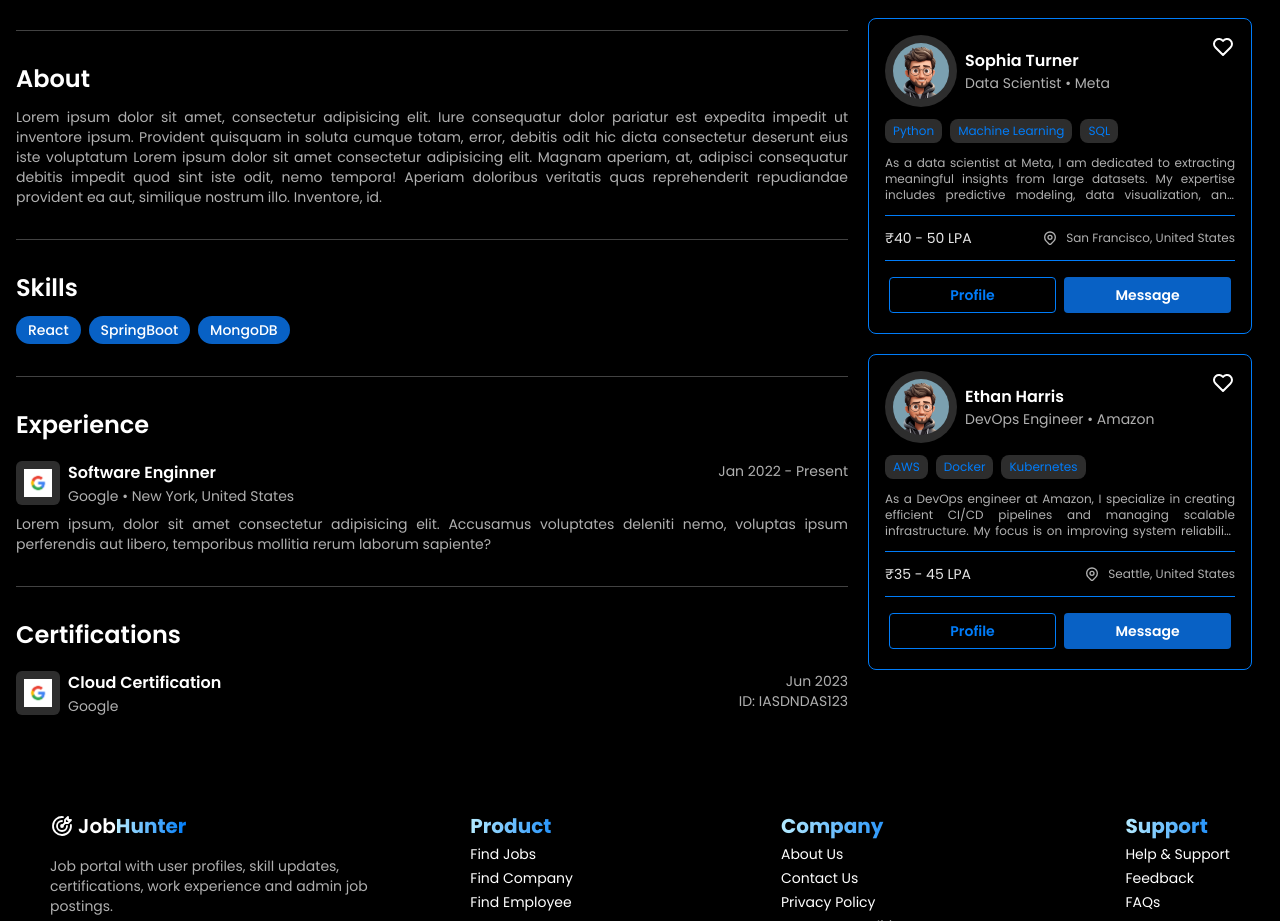
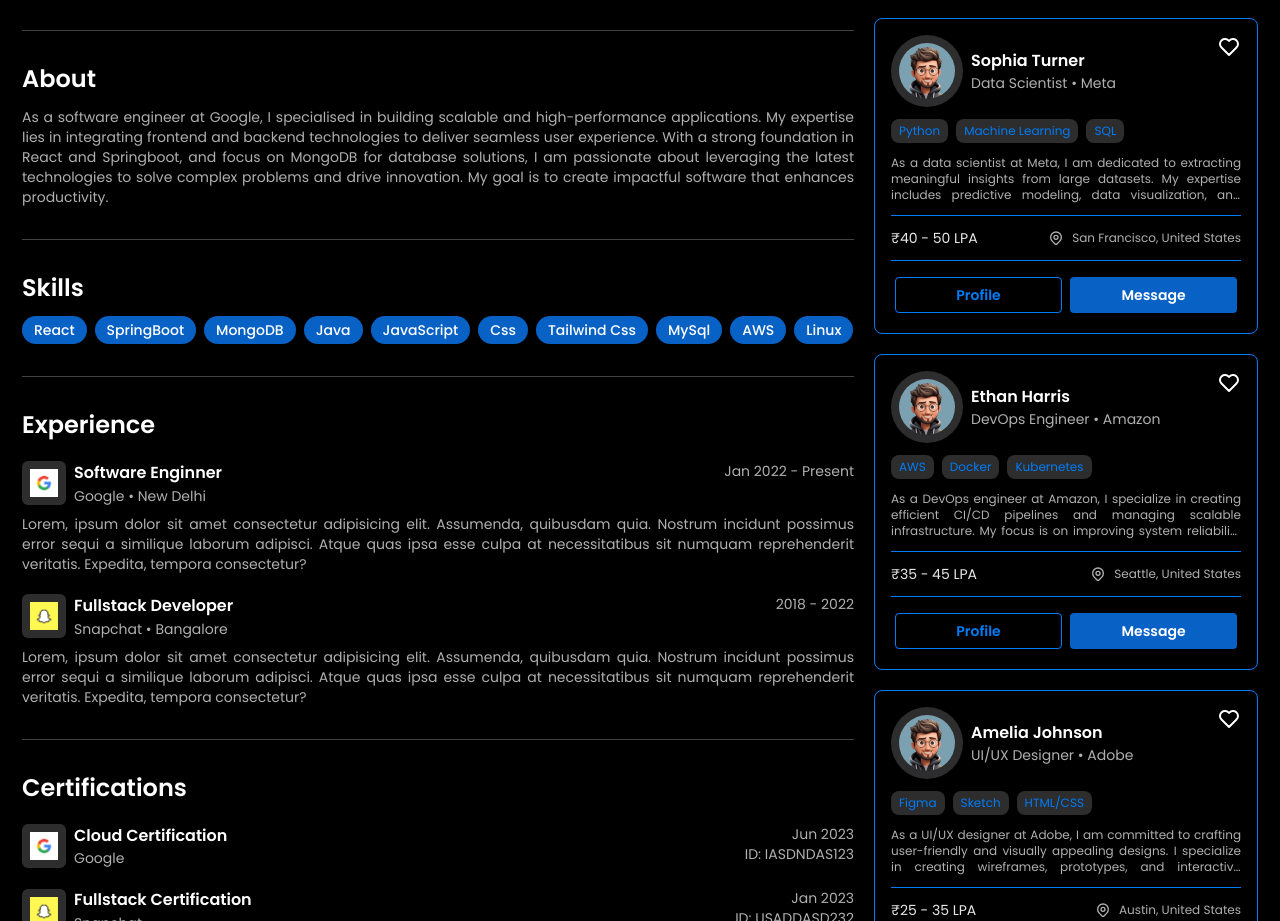
Before and after one commit to Shushant-Priyadarshi/JobPortal-Springboot, a React (Vite) app in the folder client_job_portal/: page /talent-profile in a window 1280 px wide. Shown: the part 531-1452 px from the top of the page. Built offline with nearby package versions, Linux system fonts and the light colour scheme.

Commit message:
made everything dynamic on profile page added multple exp and certi

```diff
--- a/client_job_portal/public/assets/data/FindTalentData.tsx
+++ b/client_job_portal/public/assets/data/FindTalentData.tsx
@@ -56,10 +56,10 @@
 
 export const dummyTalentData = [
   {
-    name: "Jarrod Wood",
+    name: "Shushant Priyadarshi",
     role: "Software Engineer",
     company: "Google",
-    topSkills: ["React" ,"Springboot" ,"Mysql"],
+    topSkills: ["React", "Springboot", "Mysql"],
     about:
       "As a software engineer at Google, I specialised in building scalable and high-performance applications. My expertise lies in integrating frontend and backend technologies to deliver seamless user experience. With a strong foundation in React and Springboot, and focus on MongoDB for database solutions, I am passionate about leveraging the latest technologies to solve complex problems and drive innovation. My goal is to create impactful software that enhances productivity.",
     expectedCTC: "₹48 - 60 LPA",
@@ -70,7 +70,7 @@
     name: "Sophia Turner",
     role: "Data Scientist",
     company: "Meta",
-    topSkills: ["Python","Machine Learning","SQL"],
+    topSkills: ["Python", "Machine Learning", "SQL"],
     about:
       "As a data scientist at Meta, I am dedicated to extracting meaningful insights from large datasets. My expertise includes predictive modeling, data visualization, and statistical analysis. I am passionate about utilizing machine learning to drive decision-making and innovation.",
     expectedCTC: "₹40 - 50 LPA",
@@ -81,7 +81,7 @@
     name: "Ethan Harris",
     role: "DevOps Engineer",
     company: "Amazon",
-    topSkills: ["AWS","Docker","Kubernetes"],
+    topSkills: ["AWS", "Docker", "Kubernetes"],
     about:
       "As a DevOps engineer at Amazon, I specialize in creating efficient CI/CD pipelines and managing scalable infrastructure. My focus is on improving system reliability and performance while automating complex workflows.",
     expectedCTC: "₹35 - 45 LPA",
@@ -92,7 +92,7 @@
     name: "Amelia Johnson",
     role: "UI/UX Designer",
     company: "Adobe",
-    topSkills: ["Figma","Sketch","HTML/CSS"],
+    topSkills: ["Figma", "Sketch", "HTML/CSS"],
     about:
       "As a UI/UX designer at Adobe, I am committed to crafting user-friendly and visually appealing designs. I specialize in creating wireframes, prototypes, and interactive designs that enhance user engagement.",
     expectedCTC: "₹25 - 35 LPA",
@@ -103,7 +103,7 @@
     name: "Liam Carter",
     role: "Full Stack Developer",
     company: "Microsoft",
-    topSkills: ["JavaScript","Node.js","Angular"],
+    topSkills: ["JavaScript", "Node.js", "Angular"],
     about:
       "As a full-stack developer at Microsoft, I am proficient in developing end-to-end web applications. My expertise spans building robust APIs, scalable backend systems, and dynamic user interfaces.",
     expectedCTC: "₹50 - 60 LPA",
@@ -114,7 +114,7 @@
     name: "Olivia Brown",
     role: "Cloud Architect",
     company: "IBM",
-    topSkills: ["Azure","Google Cloud","DevOps"],
+    topSkills: ["Azure", "Google Cloud", "DevOps"],
     about:
       "As a cloud architect at IBM, I specialize in designing and deploying cloud-based solutions. My expertise includes hybrid cloud architecture and implementing secure, scalable environments for enterprise needs.",
     expectedCTC: "₹55 - 70 LPA",
@@ -125,7 +125,7 @@
     name: "Noah Wilson",
     role: "Cybersecurity Analyst",
     company: "Cisco",
-    topSkills: ["Network Security","Penetration Testing","Firewalls"],
+    topSkills: ["Network Security", "Penetration Testing", "Firewalls"],
     about:
       "As a cybersecurity analyst at Cisco, I am focused on protecting systems from cyber threats. My expertise includes vulnerability assessments, incident response, and security policy development.",
     expectedCTC: "₹30 - 40 LPA",
@@ -136,7 +136,7 @@
     name: "Emma Davis",
     role: "Product Manager",
     company: "Apple",
-    topSkills: ["Agile","Leadership","Product Design"],
+    topSkills: ["Agile", "Leadership", "Product Design"],
     about:
       "As a product manager at Apple, I lead cross-functional teams to deliver innovative products. My strengths lie in strategic planning, market analysis, and delivering customer-centric solutions.",
     expectedCTC: "₹60 - 75 LPA",
@@ -147,7 +147,7 @@
     name: "Mason Lee",
     role: "Backend Developer",
     company: "Netflix",
-    topSkills: ["Java","PostgreSQL","Springboot"],
+    topSkills: ["Java", "PostgreSQL", "Springboot"],
     about:
       "As a backend developer at Netflix, I focus on building efficient and scalable server-side applications. My expertise includes API development, database management, and ensuring system robustness.",
     expectedCTC: "₹45 - 55 LPA",
@@ -158,7 +158,7 @@
     name: "Ava Martinez",
     role: "AI Engineer",
     company: "OpenAI",
-    topSkills: ["Deep Learning","NLP","TensorFlow"],
+    topSkills: ["Deep Learning", "NLP", "TensorFlow"],
     about:
       "As an AI engineer at OpenAI, I am driven to develop cutting-edge artificial intelligence solutions. My work focuses on natural language processing, neural networks, and advancing AI technologies for real-world applications.",
     expectedCTC: "₹70 - 85 LPA",
@@ -169,7 +169,7 @@
     name: "Evelyn Walker",
     role: "Blockchain Developer",
     company: "Ripple",
-    topSkills: ["Ethereum","Solidity","Smart Contracts"],
+    topSkills: ["Ethereum", "Solidity", "Smart Contracts"],
     about:
       "As a blockchain developer at Ripple, I create decentralized applications and smart contracts. My focus is on leveraging blockchain technology to build secure and efficient financial solutions.",
     expectedCTC: "₹50 - 65 LPA",
@@ -180,7 +180,7 @@
     name: "Benjamin Hall",
     role: "Mobile App Developer",
     company: "Uber",
-    topSkills: ["Kotlin","Swift","Flutter"],
+    topSkills: ["Kotlin", "Swift", "Flutter"],
     about:
       "As a mobile app developer at Uber, I specialize in creating user-friendly and performance-optimized applications. My expertise spans native and cross-platform app development to deliver seamless user experiences.",
     expectedCTC: "₹40 - 50 LPA",
@@ -188,3 +188,46 @@
     image: "avatar-img",
   },
 ];
+
+export const profileData = {
+
+    bannerImg: "banner.jpg",
+    avatarImg: "avatar-img.png",
+    name: "Shushant Priyadarshi",
+    role: "Software Enginner",
+    company: "Google",
+    location: "Prayagraj",
+    about:"As a software engineer at Google, I specialised in building scalable and high-performance applications. My expertise lies in integrating frontend and backend technologies to deliver seamless user experience. With a strong foundation in React and Springboot, and focus on MongoDB for database solutions, I am passionate about leveraging the latest technologies to solve complex problems and drive innovation. My goal is to create impactful software that enhances productivity.",
+    skills:["React","SpringBoot","MongoDB","Java","JavaScript","Css","Tailwind Css","MySql","AWS","Linux"],
+    experience:[
+      {
+      role:"Software Enginner",
+      company:"Google",
+      location:"New Delhi",
+      time:"Jan 2022 - Present",
+      description:"  Lorem, ipsum dolor sit amet consectetur adipisicing elit. Assumenda, quibusdam quia. Nostrum incidunt possimus error sequi a similique laborum adipisci. Atque quas ipsa esse culpa at necessitatibus sit numquam reprehenderit veritatis. Expedita, tempora consectetur?"
+    },
+    {
+      role:"Fullstack Developer",
+      company:"Snapchat",
+      location:"Bangalore",
+      time:"2018 - 2022",
+      description:"  Lorem, ipsum dolor sit amet consectetur adipisicing elit. Assumenda, quibusdam quia. Nostrum incidunt possimus error sequi a similique laborum adipisci. Atque quas ipsa esse culpa at necessitatibus sit numquam reprehenderit veritatis. Expedita, tempora consectetur?"
+    },
+  ],
+  certificate:[
+    {
+      name:"Cloud Certification",
+      issuedBy:"Google",
+      issuedAt:"Jun 2023",
+      issuedId:"IASDNDAS123"
+    },
+    {
+      name:"Fullstack Certification",
+      issuedBy:"Snapchat",
+      issuedAt:"Jan 2023",
+      issuedId:"USADDASD232"
+    },
+  ]
+
+};
--- a/client_job_portal/src/Pages/TalentProfilePage.tsx
+++ b/client_job_portal/src/Pages/TalentProfilePage.tsx
@@ -3,6 +3,7 @@
 import { Link } from "react-router-dom";
 import Profile from "../components/TalentProfilePage/Profile";
 import RecommendedTalents from "../components/TalentProfilePage/RecommendedTalents";
+import { profileData } from "../../public/assets/data/FindTalentData";
 
 const TalentProfilePage = () => {
   return (
@@ -20,8 +21,8 @@
       </Link>
 
 
-      <div className="flex gap-5">
-        <Profile  />
+      <div className="flex gap-5 justify-center">
+        <Profile  {...profileData} />
         <RecommendedTalents/>
       </div>
     </div>
--- a/client_job_portal/src/components/TalentProfilePage/CertificateCard.tsx
+++ b/client_job_portal/src/components/TalentProfilePage/CertificateCard.tsx
@@ -1,25 +1,25 @@
-const CertificateCard = () => {
+const CertificateCard = (props:any) => {
   return (
     <div>
-      <div className="flex justify-between">
+      <div className="flex justify-between mt-5">
         <div className="flex gap-2 items-center">
           <div className="p-2 bg-mine-shaft-950 rounded-md">
             <img
-              src={`/assets/icon/google.png`}
+              src={`/assets/icon/${props.issuedBy?.toLowerCase()}.png`}
               className="h-7"
-              alt={"google"}
+              alt={props.issuedBy?.toLowerCase()}
             />
           </div>
           <div>
-            <div className="font-semibold">Cloud Certification</div>
+            <div className="font-semibold">{props.name}</div>
             <div className="text-sm text-mine-shaft-300">
-              Google
+              {props.issuedBy}
             </div>
           </div>
         </div>
         <div className="flex flex-col items-end" >
-            <div className="text-sm text-mine-shaft-300" >Jun 2023</div>
-            <div className="text-sm text-mine-shaft-300">ID: IASDNDAS123</div>
+            <div className="text-sm text-mine-shaft-300" >{props.issuedAt}</div>
+            <div className="text-sm text-mine-shaft-300">ID: {props.issuedId}</div>
         </div>
       </div>
     </div>
--- a/client_job_portal/src/components/TalentProfilePage/ExperienceCard.tsx
+++ b/client_job_portal/src/components/TalentProfilePage/ExperienceCard.tsx
@@ -1,28 +1,26 @@
-const ExperienceCard = () => {
+const ExperienceCard = (props:any) => {
   return (
-    <div className="flex flex-col gap-2">
+    <div className="flex flex-col gap-2 mt-5">
       <div className="flex justify-between">
         <div className="flex gap-2 items-center">
           <div className="p-2 bg-mine-shaft-950 rounded-md">
             <img
-              src={`/assets/icon/google.png`}
+              src={`/assets/icon/${props.company?.toLowerCase()}.png`}
               className="h-7"
-              alt={"google"}
+              alt={props.company}
             />
           </div>
           <div>
-            <div className="font-semibold">Software Enginner</div>
+            <div className="font-semibold">{props.role}</div>
             <div className="text-sm text-mine-shaft-300">
-              Google &#x2022; New York, United States
+              {props.company} &#x2022; {props.location}
             </div>
           </div>
         </div>
-        <div className="text-sm text-mine-shaft-300">Jan 2022 - Present</div>
+        <div className="text-sm text-mine-shaft-300">{props.time}</div>
       </div>
       <div className="text-sm text-mine-shaft-300 text-justify">
-        Lorem ipsum, dolor sit amet consectetur adipisicing elit. Accusamus
-        voluptates deleniti nemo, voluptas ipsum perferendis aut libero,
-        temporibus mollitia rerum laborum sapiente?
+        {props.description}
       </div>
     </div>
   );
--- a/client_job_portal/src/components/TalentProfilePage/Profile.tsx
+++ b/client_job_portal/src/components/TalentProfilePage/Profile.tsx
@@ -3,32 +3,32 @@
 import ExperienceCard from "./ExperienceCard";
 import CertificateCard from "./CertificateCard";
 
-const Profile = () => {
+const Profile = (props: any) => {
   return (
     <div className="w-2/3">
       <div className="relative">
         <img
           className="rounded-t-2xl"
           alt="bannerIMG"
-          src="/assets/profile/banner.jpg"
+          src={`/assets/profile/${props.bannerImg}`}
         />
         <img
           className="rounded-full w-48 h-48 -bottom-1/4      absolute left-4 border-8 border-mine-shaft-950"
           alt="bannerIMG"
-          src="/assets/avatar-img.png"
+          src={`/assets/${props.avatarImg}`}
         />
       </div>
       <div className="px-3 mt-16">
         <div className="text-3xl font-semibold flex justify-between">
-          Jarrod Wood <Button color="azure-radiance.8">Message</Button>
+          {props.name} <Button color="azure-radiance.8">Message</Button>
         </div>
         <div className="text-xl flex gap-1  items-center">
-          <IconBriefcase className="h-5 w-5" stroke={1.5} />
-          Software Enginner &bull; Google
+          <IconBriefcase className="h-5 w-5" stroke={1.5} />{props.role} &bull;{" "}
+          {props.company}
         </div>
         <div className="flex  items-center text-mine-shaft-300 text-lg gap-2">
           <IconMapPin className="h-4 w-4" stroke={1.5} />
-          New York
+          {props.location}
         </div>
       </div>
 
@@ -36,14 +36,7 @@
       <div className="">
         <div className="text-2xl font-semibold mb-3">About</div>
         <div className="text-sm text-mine-shaft-300 text-justify">
-          Lorem ipsum dolor sit amet, consectetur adipisicing elit. Iure
-          consequatur dolor pariatur est expedita impedit ut inventore ipsum.
-          Provident quisquam in soluta cumque totam, error, debitis odit hic
-          dicta consectetur deserunt eius iste voluptatum Lorem ipsum dolor sit
-          amet consectetur adipisicing elit. Magnam aperiam, at, adipisci
-          consequatur debitis impedit quod sint iste odit, nemo tempora! Aperiam
-          doloribus veritatis quas reprehenderit repudiandae provident ea aut,
-          similique nostrum illo. Inventore, id.
+          {props.about}
         </div>
       </div>
 
@@ -51,24 +44,29 @@
       <div className="">
         <div className="text-2xl font-semibold mb-3">Skills</div>
         <div className="flex flex-wrap gap-2">
-          <div className="bg-azure-radiance-800 text-sm font-medium text-white rounded-full px-3 py-1">React</div>
-          <div className="bg-azure-radiance-800 text-sm font-medium text-white rounded-full px-3 py-1">SpringBoot</div>
-          <div className="bg-azure-radiance-800 text-sm font-medium text-white rounded-full px-3 py-1">MongoDB</div>
+          {props.skills?.map((skill: any, index: any) => (
+            <div
+              key={index}
+              className="bg-azure-radiance-800 text-sm font-medium text-white rounded-full px-3 py-1"
+            >
+              {skill}
+            </div>
+          ))}
         </div>
       </div>
 
       <Divider my="xl" />
       <div className="">
         <div className="text-2xl font-semibold mb-5">Experience</div>
-        <ExperienceCard/>
-        </div>
+        {props.experience?.map((exp:any,index:any)=><ExperienceCard key={index} {...exp} />)}
+      </div>
 
-
-        <Divider my="xl" />
+      <Divider my="xl" />
       <div className="">
         <div className="text-2xl font-semibold mb-5">Certifications</div>
-        <CertificateCard/>
-        </div>
+        {props.certificate?.map((cer:any,index:any)=> <CertificateCard key={index} {...cer} />)}
+
+      </div>
     </div>
   );
 };
--- a/client_job_portal/src/components/TalentProfilePage/RecommendedTalents.tsx
+++ b/client_job_portal/src/components/TalentProfilePage/RecommendedTalents.tsx
@@ -5,7 +5,7 @@
   return <div>
     <div className="text-xl font-semibold mb-5">Recommended Talents</div>
     <div className="flex flex-col flex-wrap gap-5 ">
-        {dummyTalentData.map((talent,index)=>index<3 && <TalentCard key={index} {...talent}/>)}
+        {dummyTalentData.map((talent,index)=>index<4 && <TalentCard key={index} {...talent}/>)}
     </div>
   </div>;
 };
```
